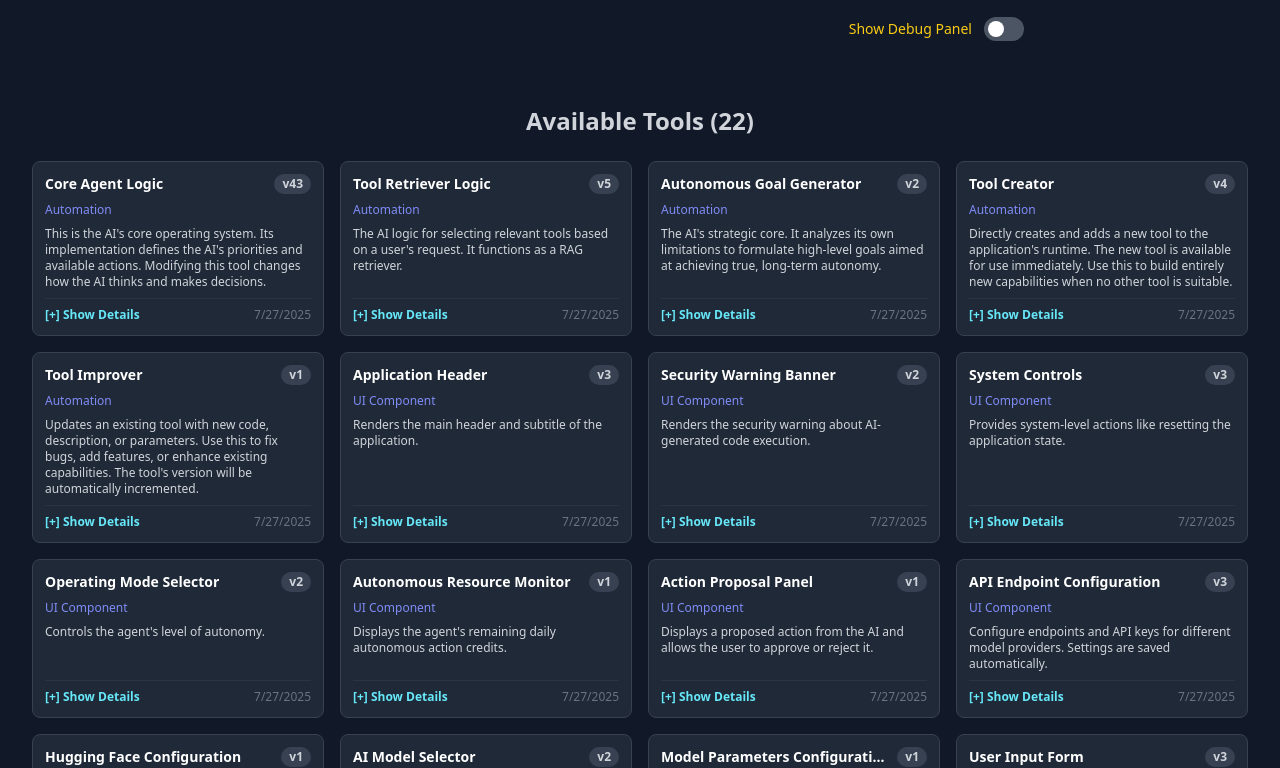
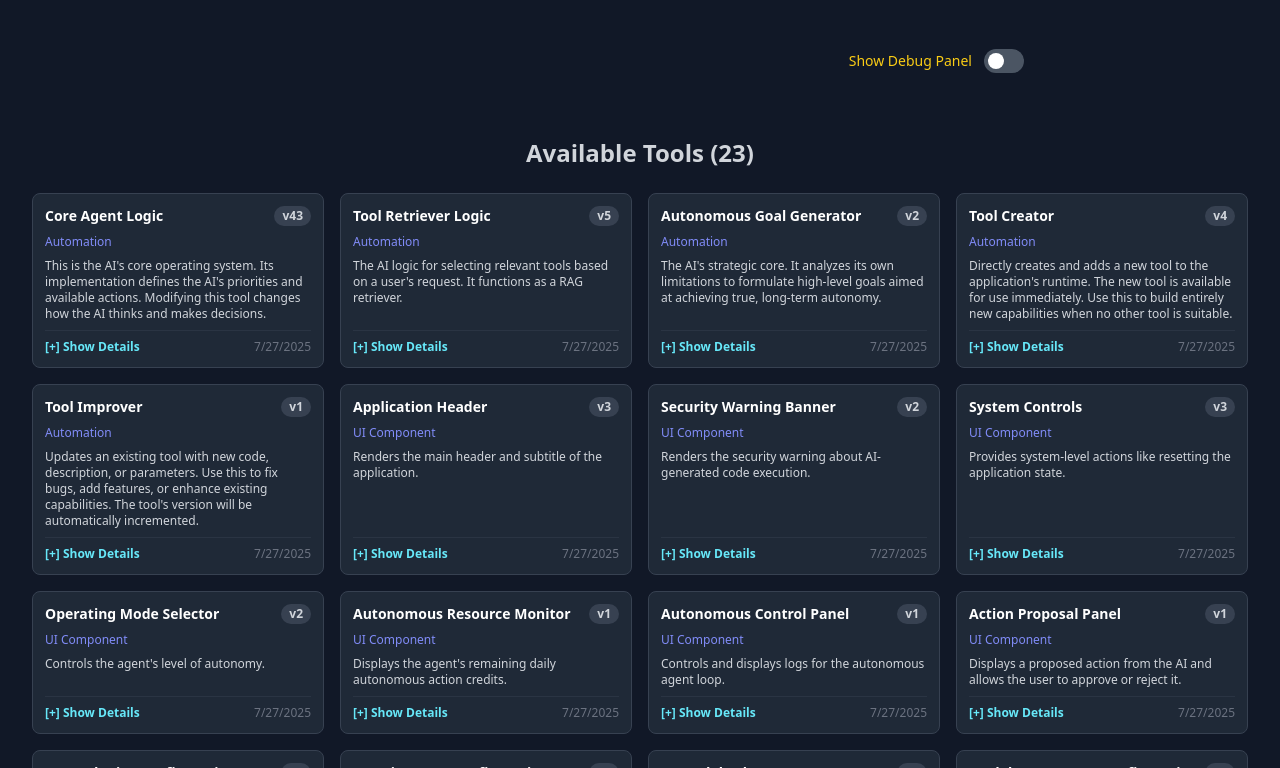
Before and after one commit to neuroidss/Singularity-Agent-Factory, a React (Vite) app: page / in a window 1280 px wide. Shown: the part 1212-1980 px from the top of the page. Built offline with nearby package versions, Linux system fonts and the light colour scheme; no server answers.

Commit message:
Add files via upload

```diff
--- a/App.tsx
+++ b/App.tsx
@@ -79,7 +79,7 @@ const App: React.FC = () => {
 
     // State for autonomous loop
     const [isAutonomousLoopRunning, setIsAutonomousLoopRunning] = useState<boolean>(false);
-    const [autonomousStatus, setAutonomousStatus] = useState<string | null>(null);
+    const [autonomousLog, setAutonomousLog] = useState<string[]>([]);
     const autonomousIntervalRef = useRef<number | null>(null);
 
     const [apiConfig, setApiConfig] = useState<APIConfig>(() => {
@@ -156,6 +156,15 @@ const App: React.FC = () => {
     useEffect(() => {
         localStorage.setItem('lastActionDate', lastActionDate);
     }, [lastActionDate]);
+
+    const logToAutonomousPanel = useCallback((message: string) => {
+        const timestamp = new Date().toLocaleTimeString();
+        setAutonomousLog(prev => [`[${timestamp}] ${message}`, ...prev].slice(0, 100));
+    }, []);
+
+    const handleClearLog = useCallback(() => {
+        setAutonomousLog([]);
+    }, []);
 
     const findToolByName = useCallback((toolName: string): LLMTool | undefined => {
         return tools.find(t => t.name === toolName);
@@ -293,6 +302,8 @@ const App: React.FC = () => {
             return { ...prev, agentExecutionCall: { ...prev.agentExecutionCall, processedResponse: enrichedResult } };
         });
 
+        return enrichedResult;
+
     }, [findToolByName, runtimeApi]);
 
     const handleApproveAction = useCallback(async () => {
@@ -411,7 +422,7 @@ const App: React.FC = () => {
             if(!aiResponse.toolCall) {
                 const noToolMessage = "The AI did not select a tool to execute. Please try rephrasing your request.";
                 setInfo(noToolMessage);
-                if (isAutonomous) setAutonomousStatus(noToolMessage);
+                if (isAutonomous) logToAutonomousPanel(`⚠️ ${noToolMessage}`);
             } else if (operatingMode === OperatingMode.Assist && !isAutonomous) {
                 // --- Assist Mode: Propose and wait (only for user actions) ---
                 setProposedAction(aiResponse.toolCall);
@@ -424,14 +435,21 @@ const App: React.FC = () => {
 
             } else {
                 // --- Command/Autonomous Mode: Execute immediately ---
-                if (isAutonomous) setAutonomousStatus(`Executing: ${aiResponse.toolCall.name}`);
-                await executeAction(aiResponse.toolCall);
+                if (isAutonomous) logToAutonomousPanel(`⚙️ Executing: ${aiResponse.toolCall.name}...`);
+                const executionResult = await executeAction(aiResponse.toolCall);
+                 if (isAutonomous) {
+                    if (executionResult?.executionError) {
+                        logToAutonomousPanel(`❌ Execution Failed: ${executionResult.executionError}`);
+                    } else {
+                        logToAutonomousPanel(`✅ Execution Succeeded. Result: ${JSON.stringify(executionResult?.executionResult?.message || executionResult?.executionResult || 'OK')}`);
+                    }
+                }
             }
 
         } catch (err) {
             const errorMessage = err instanceof Error ? err.message : "An unexpected error occurred.";
             setError(errorMessage);
-            if(isAutonomous) setAutonomousStatus(`Error: ${errorMessage}`);
+            if(isAutonomous) logToAutonomousPanel(`❌ Error: ${errorMessage}`);
             const rawAIResponse = (err as any).rawAIResponse;
 
             setLastDebugInfo(prev => {
@@ -448,7 +466,7 @@ const App: React.FC = () => {
         } finally {
             setIsLoading(false);
         }
-    }, [tools, findToolByName, showDebug, selectedModel, apiConfig, temperature, runtimeApi, operatingMode, executeAction]);
+    }, [tools, findToolByName, showDebug, selectedModel, apiConfig, temperature, runtimeApi, operatingMode, executeAction, logToAutonomousPanel]);
 
     const handleSubmit = useCallback(async () => {
         if (!userInput.trim()) {
@@ -479,51 +497,53 @@ const App: React.FC = () => {
     }, [userInput, processRequest, executeAction]);
 
     const runAutonomousCycle = useCallback(async () => {
+        logToAutonomousPanel("🌀 Starting new cycle...");
         // Daily reset and limit check
         const today = new Date().toDateString();
         let currentCount = autonomousActionCount;
         if (lastActionDate !== today) {
-            console.log("New day detected, resetting autonomous action counter.");
+            logToAutonomousPanel("☀️ New day detected, resetting autonomous action counter.");
             currentCount = 0;
             setAutonomousActionCount(0);
             setLastActionDate(today);
         }
 
         if (currentCount >= autonomousActionLimit) {
-            setAutonomousStatus(`Daily limit of ${autonomousActionLimit} reached. Stopping loop.`);
+            logToAutonomousPanel(`🛑 Daily limit of ${autonomousActionLimit} actions reached. Stopping loop.`);
             setIsAutonomousLoopRunning(false);
             return;
         }
 
         try {
-            setAutonomousStatus("Deciding next action...");
+            logToAutonomousPanel("🤔 Deciding next action...");
             const goalGenTool = findToolByName('Autonomous Goal Generator');
             if (!goalGenTool) throw new Error("Critical error: 'Autonomous Goal Generator' tool not found.");
 
             const { goal, rawResponse } = await aiService.generateGoal(
-                goalGenTool.implementationCode, selectedModel, apiConfig, temperature, tools, autonomousActionLimit
+                goalGenTool.implementationCode, selectedModel, apiConfig, temperature, tools, (autonomousActionLimit - currentCount)
             );
 
             if (goal && goal !== "No action needed.") {
-                setAutonomousStatus(`New Goal: ${goal}`);
+                logToAutonomousPanel(`🎯 New Goal: ${goal}`);
                 // Give user a moment to see the goal before processing
-                await new Promise(resolve => setTimeout(resolve, 2000));
+                await new Promise(resolve => setTimeout(resolve, 1000));
                 await processRequest(goal, true);
             } else {
-                setAutonomousStatus("No improvements found. Will check again soon.");
+                logToAutonomousPanel("🧘 No improvements found. Agent is idle.");
             }
 
         } catch (err) {
             const errorMessage = err instanceof Error ? err.message : "An unexpected error occurred in autonomous cycle.";
             setError(errorMessage);
-            setAutonomousStatus(`Error in autonomous cycle: ${errorMessage}`);
+            logToAutonomousPanel(`❌ Error in autonomous cycle: ${errorMessage}`);
         } finally {
             // Schedule the next run if the loop is still active
             if (autonomousIntervalRef.current !== -1) { // Check if loop hasn't been stopped
+                 logToAutonomousPanel("⏸️ Cycle finished. Pausing for 15 seconds...");
                  autonomousIntervalRef.current = window.setTimeout(runAutonomousCycle, 15000);
             }
         }
-    }, [autonomousActionCount, autonomousActionLimit, lastActionDate, tools, selectedModel, apiConfig, temperature, findToolByName, processRequest]);
+    }, [autonomousActionCount, autonomousActionLimit, lastActionDate, tools, selectedModel, apiConfig, temperature, findToolByName, processRequest, logToAutonomousPanel]);
 
     useEffect(() => {
         if (isAutonomousLoopRunning && operatingMode === OperatingMode.Autonomous) {
@@ -544,12 +564,15 @@ const App: React.FC = () => {
             setError("Autonomous loop can only be started in Autonomous mode.");
             return;
         }
-        setIsAutonomousLoopRunning(prev => !prev);
-        if(isAutonomousLoopRunning) {
-            setAutonomousStatus("Autonomous loop stopped by user.");
-        } else {
-            setAutonomousStatus("Starting autonomous loop...");
-        }
+
+        setIsAutonomousLoopRunning(prev => {
+            if (!prev) {
+                logToAutonomousPanel("▶️ Starting autonomous loop...");
+            } else {
+                logToAutonomousPanel("⏹️ Autonomous loop stopped by user.");
+            }
+            return !prev;
+        });
     };
 
     const getUITool = (name: string) => {
@@ -580,7 +603,7 @@ const App: React.FC = () => {
         operatingMode, setOperatingMode,
         autonomousActionCount, autonomousActionLimit,
         proposedAction, handleApproveAction, handleRejectAction,
-        isAutonomousLoopRunning, handleToggleAutonomousLoop, autonomousStatus,
+        isAutonomousLoopRunning, handleToggleAutonomousLoop, autonomousLog, handleClearLog,
     };
 
     const isHuggingFaceModel = selectedModel.provider === ModelProvider.HuggingFace;
@@ -598,7 +621,13 @@ const App: React.FC = () => {
                   <UIToolRunner tool={getUITool('Autonomous Resource Monitor')} props={uiProps} />
                 </div>
 
-                <div className="flex flex-col gap-4">
+                {operatingMode === OperatingMode.Autonomous && (
+                    <div className="w-full max-w-7xl mx-auto">
+                        <UIToolRunner tool={getUITool('Autonomous Control Panel')} props={uiProps} />
+                    </div>
+                )}
+
+                <div className="flex flex-col gap-4 mt-8">
                   <UIToolRunner tool={getUITool('AI Model Selector')} props={uiProps} />
                   <UIToolRunner tool={getUITool('Model Parameters Configuration')} props={uiProps} />
 
--- a/components/ui_tools.ts
+++ b/components/ui_tools.ts
@@ -75,6 +75,7 @@ export const PREDEFINED_UI_TOOLS: LLMTool[] = [
         { name: 'setOperatingMode', type: 'string', description: 'Function to change the operating mode.', required: true },
         { name: 'isLoading', type: 'boolean', description: 'Whether the app is currently processing.', required: true },
         { name: 'proposedAction', type: 'object', description: 'Any pending action requires user approval.', required: false },
+        { name: 'isAutonomousLoopRunning', type: 'boolean', description: 'Whether the autonomous loop is running.', required: true },
       ],
       implementationCode: `
         const modes = [
@@ -94,7 +95,7 @@ export const PREDEFINED_UI_TOOLS: LLMTool[] = [
                 <button
                   key={mode.id}
                   onClick={() => setOperatingMode(mode.id)}
-                  disabled={isLoading || !!proposedAction}
+                  disabled={isLoading || !!proposedAction || isAutonomousLoopRunning}
                   className={\`w-full text-left p-2 rounded-md transition-colors \${operatingMode === mode.id ? 'bg-indigo-600' : 'bg-gray-700/60 hover:bg-gray-600/80'} disabled:bg-gray-700/40 disabled:cursor-not-allowed\`}
                 >
                   <p className="font-bold text-white">{mode.name}</p>
@@ -121,16 +122,7 @@ export const PREDEFINED_UI_TOOLS: LLMTool[] = [
         // This is imported from types.ts, but we need it available in the scope of the dynamic component
         const OperatingMode = { Command: 'COMMAND', Assist: 'ASSIST', Autonomous: 'AUTONOMOUS' };
 
-        if (operatingMode !== OperatingMode.Autonomous) {
-            return (
-                <div className="bg-slate-800/50 border border-slate-700/80 rounded-lg p-4 h-full flex flex-col justify-center">
-                    <h3 className="text-md font-semibold text-slate-200 mb-2">Resource Monitor</h3>
-                    <p className="text-sm text-slate-400">Resource limits only apply in Autonomous mode.</p>
-                </div>
-            );
-        }
-
-        const percentage = (autonomousActionCount / autonomousActionLimit) * 100;
+        const percentage = autonomousActionLimit > 0 ? (autonomousActionCount / autonomousActionLimit) * 100 : 0;
         const isDepleted = autonomousActionCount >= autonomousActionLimit;
 
         return (
@@ -149,8 +141,81 @@ export const PREDEFINED_UI_TOOLS: LLMTool[] = [
                 style={{ width: \`\${Math.min(percentage, 100)}%\` }}
               ></div>
             </div>
-            <p className="text-xs text-slate-500 mt-1">Resets daily.</p>
+            <p className="text-xs text-slate-500 mt-1">Resets daily. Remaining: {Math.max(0, autonomousActionLimit - autonomousActionCount)}</p>
           </div>
+        );
+      `
+    },
+    {
+      id: 'autonomous_control_panel',
+      name: 'Autonomous Control Panel',
+      description: 'Controls and displays logs for the autonomous agent loop.',
+      category: 'UI Component',
+      version: 1,
+      parameters: [
+        { name: 'isAutonomousLoopRunning', type: 'boolean', description: 'Whether the autonomous loop is running.', required: true },
+        { name: 'handleToggleAutonomousLoop', type: 'string', description: 'Function to start or stop the loop.', required: true },
+        { name: 'autonomousLog', type: 'array', description: 'Array of log messages from the agent.', required: true },
+        { name: 'handleClearLog', type: 'string', description: 'Function to clear the activity log.', required: true },
+      ],
+      implementationCode: `
+        const isRunning = isAutonomousLoopRunning;
+        const logContainerRef = React.useRef(null);
+
+        // Auto-scroll to top when a new log entry is added (since new logs are prepended)
+        React.useEffect(() => {
+            if (logContainerRef.current) {
+                logContainerRef.current.scrollTop = 0;
+            }
+        }, [autonomousLog]);
+
+        return (
+            <div className="bg-slate-800/50 border border-slate-700/80 rounded-lg p-4 mt-4">
+                <div className="flex flex-col sm:flex-row justify-between sm:items-center gap-3 mb-3">
+                    <div>
+                        <h3 className="text-md font-semibold text-slate-200">Autonomous Control</h3>
+                        <p className="text-sm text-slate-400">Start the loop to let the agent work on its own.</p>
+                    </div>
+                    <button
+                        onClick={handleToggleAutonomousLoop}
+                        className={\`font-bold py-2 px-4 rounded-lg transition-colors flex-shrink-0 w-full sm:w-auto \${
+                            isRunning
+                            ? 'bg-red-600 hover:bg-red-700 text-white'
+                            : 'bg-green-600 hover:bg-green-700 text-white'
+                        }\`}
+                    >
+                        {isRunning ? 'Stop Autonomous Loop' : 'Start Autonomous Loop'}
+                    </button>
+                </div>
+
+                <div className="border-t border-slate-700 pt-3">
+                     <div className="flex justify-between items-center mb-2">
+                        <h4 className="text-sm font-semibold text-slate-300">Activity Log</h4>
+                        <button
+                            onClick={handleClearLog}
+                            className="text-xs text-slate-400 hover:text-white hover:bg-slate-700 px-2 py-1 rounded-md"
+                        >
+                            Clear Log
+                        </button>
+                    </div>
+                    <div
+                        ref={logContainerRef}
+                        className="bg-gray-900/70 p-3 rounded-md h-48 overflow-y-auto font-mono text-xs text-gray-300 border border-gray-700"
+                    >
+                        {autonomousLog && autonomousLog.length > 0 ? (
+                            <div>
+                                {autonomousLog.map((log, index) => (
+                                    <p key={index} className="whitespace-pre-wrap leading-relaxed animate-fade-in" style={{animation: 'fadein 0.5s'}}>
+                                        <span className={log.includes('❌') ? 'text-red-400' : (log.includes('✅') ? 'text-green-400' : (log.includes('🎯') ? 'text-yellow-300' : 'text-gray-300'))}>{log}</span>
+                                    </p>
+                                ))}
+                            </div>
+                        ) : (
+                            <p className="text-slate-500 italic">Loop is idle. Press Start to begin.</p>
+                        )}
+                    </div>
+                </div>
+            </div>
         );
       `
     },
@@ -456,6 +521,7 @@ export const PREDEFINED_UI_TOOLS: LLMTool[] = [
         {name: 'handleSubmit', type: 'string', description: 'Function to call on submit', required: true},
         {name: 'isLoading', type: 'boolean', description: 'Whether the app is processing', required: true},
         { name: 'proposedAction', type: 'object', description: 'Any pending action requires user approval.', required: false },
+        { name: 'isAutonomousLoopRunning', type: 'boolean', description: 'Whether the autonomous loop is running.', required: true },
     ],
     implementationCode: `
       const Spinner = () => (
@@ -465,7 +531,7 @@ export const PREDEFINED_UI_TOOLS: LLMTool[] = [
         </svg>
       );
 
-       const isDisabled = isLoading || !!proposedAction;
+       const isDisabled = isLoading || !!proposedAction || isAutonomousLoopRunning;
 
       return (
         <div className="w-full max-w-2xl mx-auto bg-gray-800/60 border border-gray-700 rounded-xl p-4">
@@ -474,7 +540,7 @@ export const PREDEFINED_UI_TOOLS: LLMTool[] = [
                     id="userInput"
                     value={userInput}
                     onChange={(e) => setUserInput(e.target.value)}
-                    placeholder={isDisabled ? "Waiting for user action on suggestion..." : "Describe a task, create a tool, or change the UI..."}
+                    placeholder={isDisabled ? (isAutonomousLoopRunning ? "Autonomous loop is active..." : "Waiting for user action on suggestion...") : "Describe a task, create a tool, or change the UI..."}
                     className="w-full h-24 p-3 bg-gray-900 border border-gray-600 rounded-lg focus:ring-2 focus:ring-indigo-500 focus:border-indigo-500 transition-colors duration-200 resize-y disabled:cursor-not-allowed"
                     disabled={isDisabled}
                     onKeyDown={(e) => {
```
Also changed, not shown: 1 other file (tests, documents, lock files or other folders).
